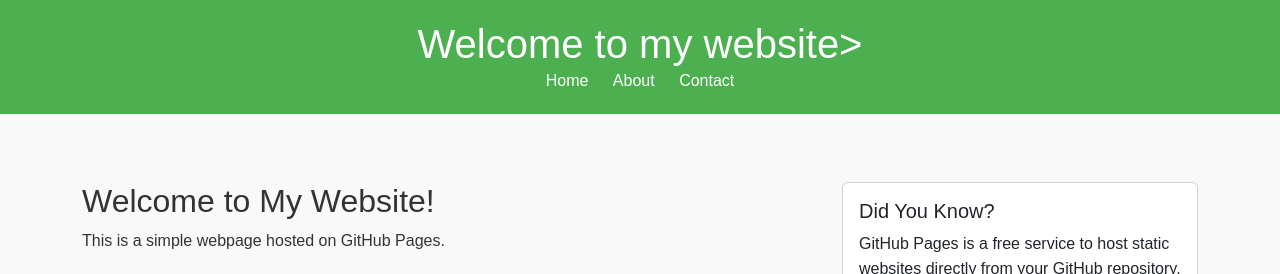
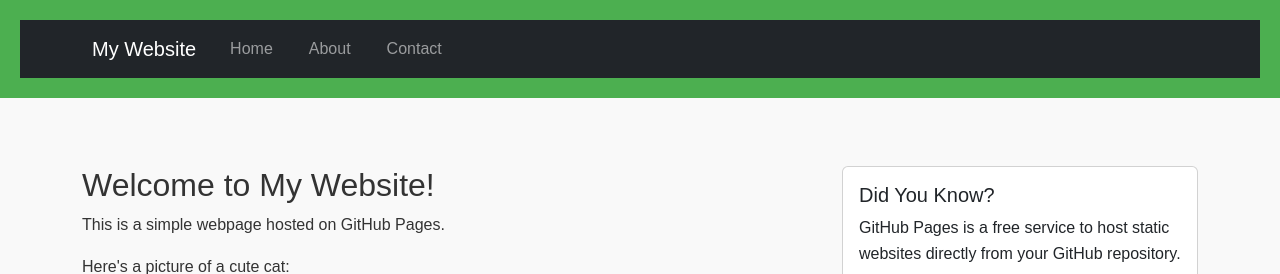
Before and after one commit to Oteng-2005/cse25-303, a plain HTML site: page index.html in a window 1280 px wide. Shown: the top 274 px of the page. Drawn offline with nearby package versions, Linux system fonts and the light colour scheme.

Commit message:
Update index.html

```diff
--- a/index.html
+++ b/index.html
@@ -10,14 +10,51 @@
     </head>
 
     <body>
-        <header>
-            <h1>Welcome to my website></h1>
-            <nav>
-                <a href="index.html">Home</a>
-                <a href="About.html">About</a>
-                <a href="contact.html">Contact</a>
-            </nav>
-        </header>
+<header>
+
+    <nav class="navbar navbar-expand-lg navbar-dark bg-dark">
+
+        <div class="container">
+
+            <a class="navbar-brand" href="index.html">My Website</a>
+
+            <button class="navbar-toggler" type="button" data-bs-toggle="collapse" data-bs-target="#navbarNav">
+
+                <span class="navbar-toggler-icon"></span>
+
+            </button>
+
+            <div class="collapse navbar-collapse" id="navbarNav">
+
+                <ul class="navbar-nav">
+
+                    <li class="nav-item">
+
+                        <a class="nav-link" href="index.html">Home</a>
+
+                    </li>
+
+                    <li class="nav-item">
+
+                        <a class="nav-link" href="about.html">About</a>
+
+                    </li>
+
+                    <li class="nav-item">
+
+                        <a class="nav-link" href="contact.html">Contact</a>
+
+                    </li>
+
+                </ul>
+
+            </div>
+
+        </div>
+
+    </nav>
+
+</header>
 
 
        <main class="container my-5">
```
